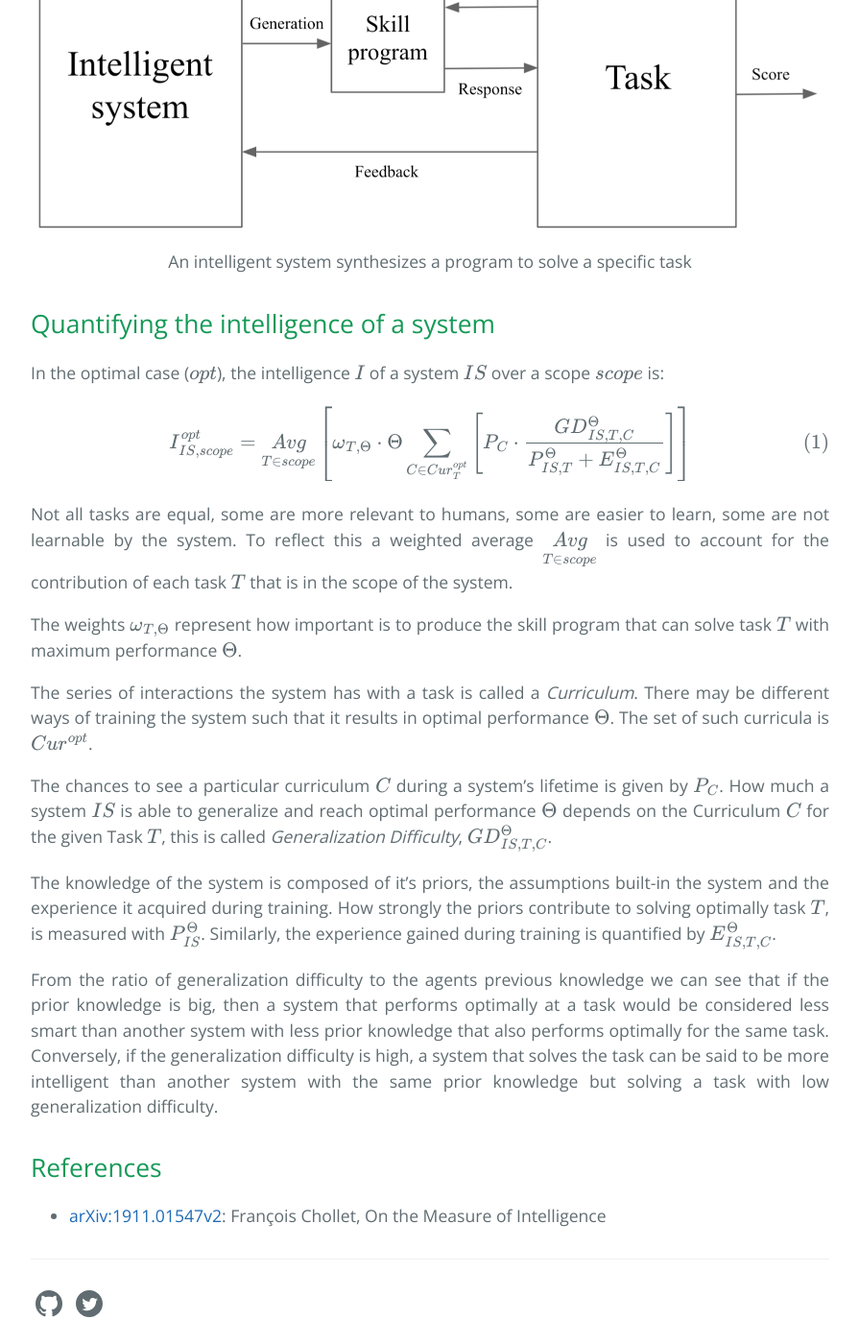
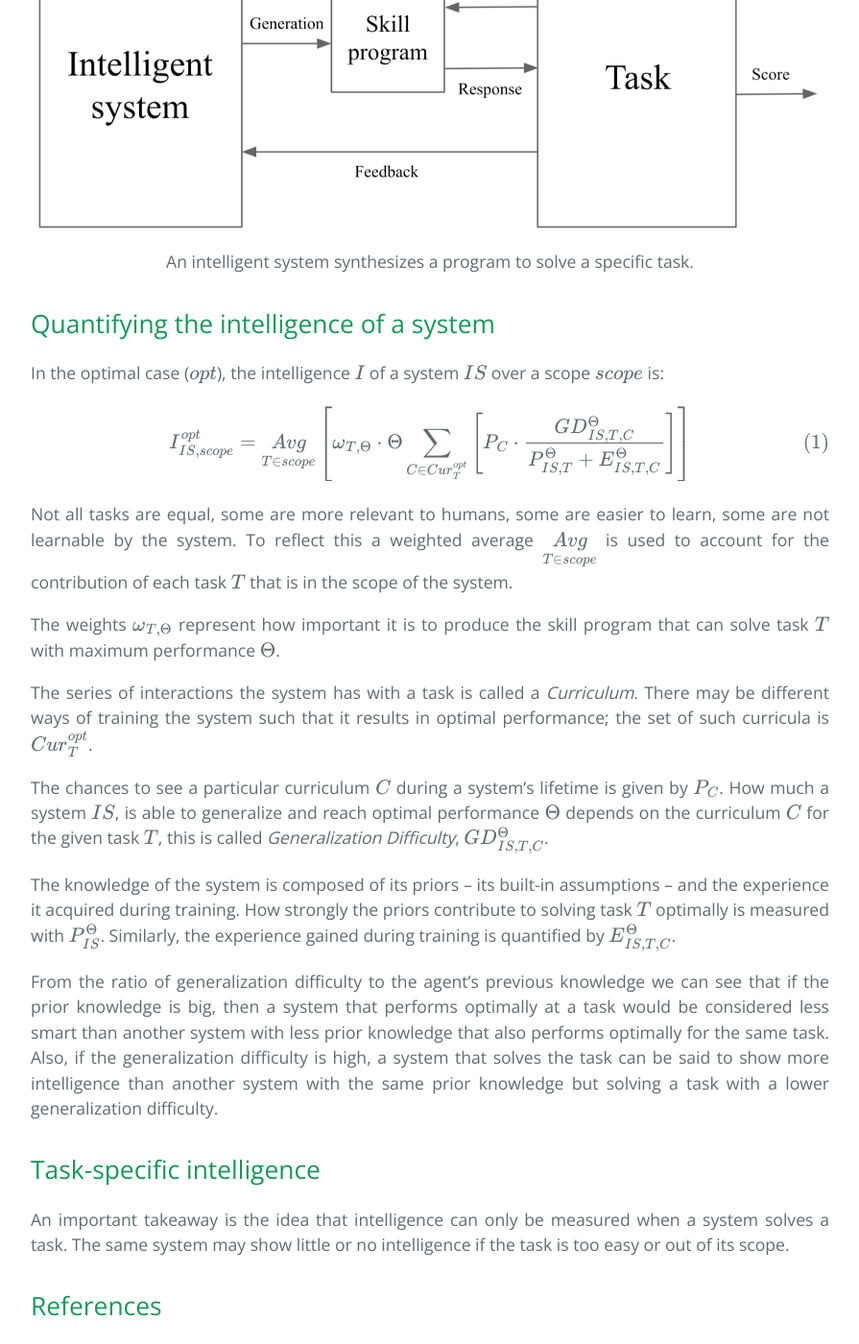
Before and after one commit to pgpbpadilla/pgpbpadilla.github.io, a Jekyll site: the page built from ai/_posts/2021-03-20-chollet-general-intelligence-test.liquid.md, in a window 1280 px wide and 1400 px high, scrolled down 2828 px. Shown: the whole window at 96% size, without its empty margins (192-1087 px from the left). Built offline with Jekyll 4.4.1, drawn with Linux system fonts in a browser that asks for light colours; comment, search, counter and statistics services are not loaded.

Commit message:
fix: usr: typos, style and final paragraph

```diff
--- a/ai/_posts/2021-03-20-chollet-general-intelligence-test.liquid.md
+++ b/ai/_posts/2021-03-20-chollet-general-intelligence-test.liquid.md
@@ -99,7 +99,7 @@
 <div style="text-align: center">
     <img src="/assets/images/chollet-system-skill-task.png">
     <figcaption>
-        An intelligent system synthesizes a program to solve a specific task
+        An intelligent system synthesizes a program to solve a specific task.
     </figcaption>
 </div>
 
@@ -129,31 +129,37 @@
 To reflect this a weighted average \\( \underset{T \in scope}{Avg} \\) is used to account
 for the contribution of each task \\( T \\) that is in the scope of the system.
 
-The weights \\( \omega\_{T, \Theta} \\) represent how important is to produce the skill program
-that can solve task \\( T \\) with maximum performance \\( \Theta \\).
+The weights \\( \omega\_{T, \Theta} \\) represent how important it is to produce
+the skill program that can solve task \\( T \\) with maximum performance \\( \Theta \\).
 
 The series of interactions the system has with a task is called a _Curriculum_.
 There may be different ways of training the system such that it results in
-optimal performance \\( \Theta \\). The set of such curricula is \\( Cur^{opt} \\).
+optimal performance; the set of such curricula is \\( Cur\_{T}^{opt} \\).
 
 The chances to see a particular curriculum \\( C \\) during a system's lifetime is given
-by \\( P_C \\). How much a system \\( IS \\) is able to generalize and reach optimal
-performance \\( \Theta \\) depends on the Curriculum \\( C \\) for the given
-Task \\( T \\), this is called _Generalization Difficulty_, \\( GD\_{IS, T, C}^\Theta \\).
+by \\( P_C \\). How much a system \\( IS \\), is able to generalize and reach optimal
+performance \\( \Theta \\) depends on the curriculum \\( C \\) for the given
+task \\( T \\), this is called _Generalization Difficulty_, \\( GD\_{IS, T, C}^\Theta \\).
 
-The knowledge of the system is composed of it's priors, the assumptions built-in the
-system and the experience it acquired during training. How strongly the priors contribute
-to solving optimally task \\( T \\), is measured with \\( P_\{IS}^\Theta \\).
+The knowledge of the system is composed of its priors -- its built-in assumptions --
+and the experience it acquired during training. How strongly the priors contribute
+to solving task \\( T \\) optimally is measured with \\( P_\{IS}^\Theta \\).
 Similarly, the experience gained during training is quantified by
 \\( E\_{IS, T, C}^\Theta \\).
 
-From the ratio of generalization difficulty to the agents previous knowledge we can see
+From the ratio of generalization difficulty to the agent's previous knowledge we can see
 that if the prior knowledge is big, then a system that performs optimally
 at a task would be considered less smart than another system with less prior knowledge
-that also performs optimally for the same task. Conversely, if the generalization
-difficulty is high, a system that solves the task can be said to be more intelligent
-than another system with the same prior knowledge but solving a task with
-low generalization difficulty.
+that also performs optimally for the same task. Also, if the generalization
+difficulty is high, a system that solves the task can be said to show more intelligence
+than another system with the same prior knowledge but solving a task with a lower
+generalization difficulty.
+
+## Task-specific intelligence
+
+An important takeaway is the idea that intelligence can only be measured
+when a system solves a task. The same system may show little or no intelligence if
+the task is too easy or out of its scope.
 
 ## References
 
```
